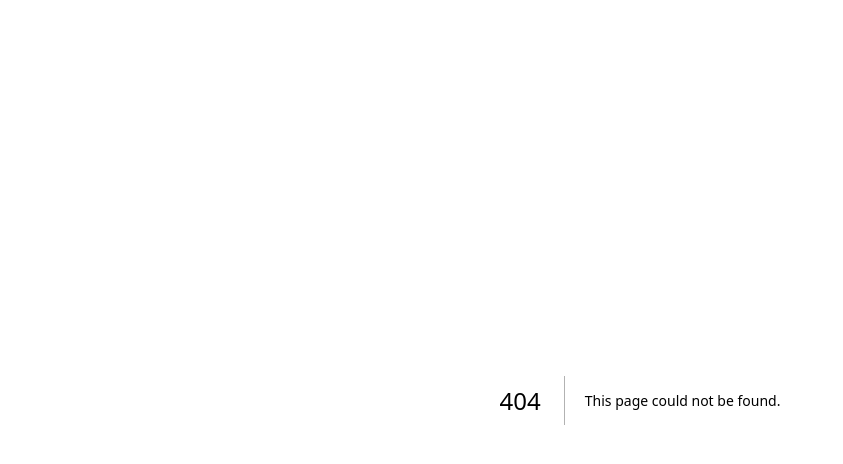
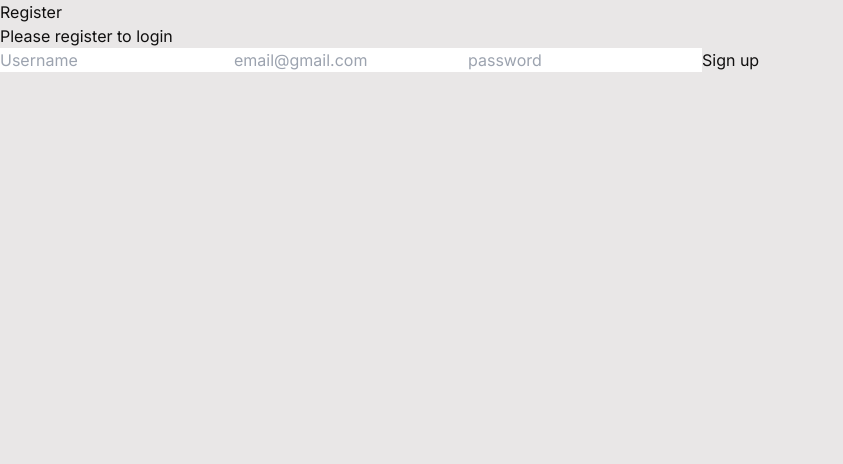
Before and after one commit to leylashd/eventmakers-pixelpioneers, a Next.js app: page /register in a window 1280 px wide. Before the commit this address had no page. Shown: the top 464 px of the page, without its empty margins (0-843 px from the left). Built offline with nearby package versions, Linux system fonts and the light colour scheme.

Commit message:
create register UI minimum

```diff
--- /dev/null
+++ b/src/app/(auth)/register/page.js
@@ -0,0 +1,5 @@
+import { Register } from "@/components/auth/register";
+
+export default function Page() {
+  return <Register />;
+}
--- a/src/app/page.js
+++ b/src/app/page.js
@@ -1,5 +1,3 @@
-import Image from "next/image";
-
 export default function Home() {
-  return <h1>Under Development</h1>;
+  return <h1>Ini adalah staging</h1>;
 }
--- /dev/null
+++ b/src/components/auth/register.jsx
@@ -0,0 +1,18 @@
+import React from "react";
+
+export const Register = () => {
+  return (
+    <main>
+      <section>
+        <h1>Register</h1>
+        <p>Please register to login</p>
+      </section>
+      <form>
+        <input name="name" placeholder="Username" />
+        <input name="email" placeholder="email@gmail.com" />
+        <input name="password" placeholder="password" type="password" />
+        <button>Sign up</button>
+      </form>
+    </main>
+  );
+};
```
